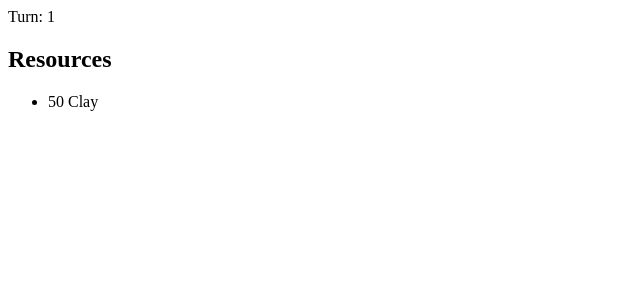
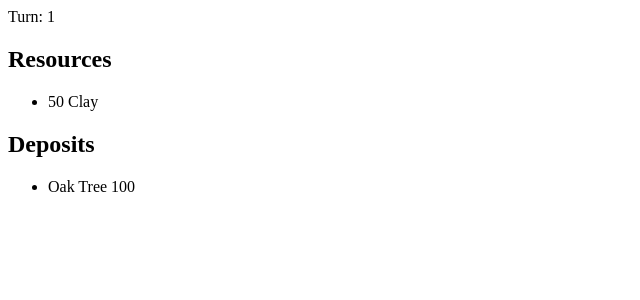
Before and after one commit to GodsBoss/realm-of-amplidi, a React app: page / in a window 1280 px wide. Shown: the top 300 px of the page, without its empty margins (0-640 px from the left). Built offline with nearby package versions, Linux system fonts and the light colour scheme; the HTML template or start-up script is replaced by a standard one.

Commit message:
Show deposits in GUI.

```diff
--- a/src/components/game.tsx
+++ b/src/components/game.tsx
@@ -1,3 +1,4 @@
+import { Deposits } from './deposits'
 import { Resources } from './resources'
 import { State } from '../store/init'
 
@@ -8,5 +9,7 @@ export const Game = (state: State) => (
     Turn: { state.game.turn }
     <h2>Resources</h2>
     <Resources list={state.game.resources} />
+    <h2>Deposits</h2>
+    <Deposits list={state.game.deposits} />
   </div>
 )
```
